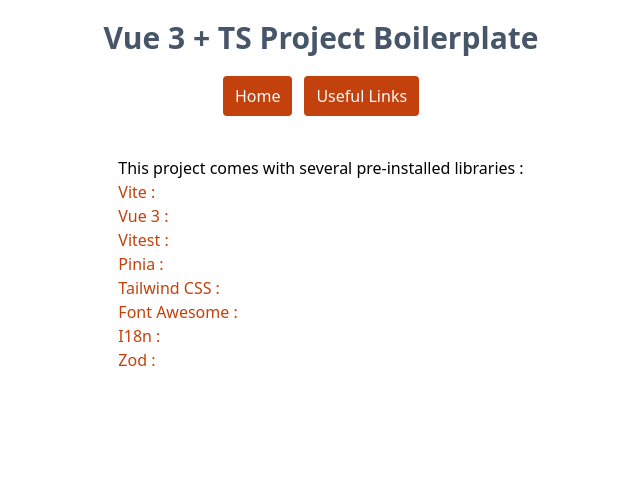
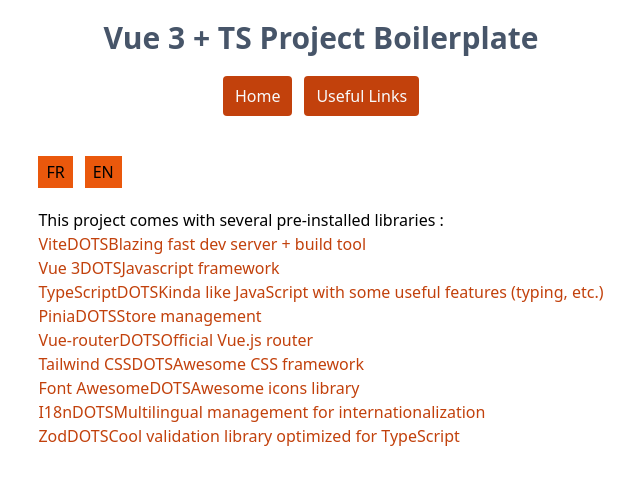
Before and after one commit to Ed4ru/boilerplate-vue3-typescript, a Vue app: page /links in a window 1280 px wide. Shown: the top 484 px of the page, without its empty margins (319-959 px from the left). Built offline with nearby package versions, Linux system fonts and the light colour scheme.

Commit message:
I18n examples (#3)

```diff
--- /dev/null
+++ b/src/assets/i18n/global.json
@@ -0,0 +1,30 @@
+{
+  "fr": {
+    "USEFUL_LINKS": {
+      "VITE": "Serveur de développement & Builder",
+      "VUE_3": "Framework Javascript",
+      "TYPESCRIPT": "Surcouche permettant d'ajouter du typage et d'autres outils à JavaScript",
+      "PINIA": "Gestion de stores permettant d'avoir des données accessibles dans toute l'application",
+      "VUE_ROUTER": "Router officiel Vue.js",
+      "VITEST": "Framework de test super rapide",
+      "TAILWIND_CSS": "Framework CSS",
+      "FONT_AWESOME": "Librairie d'icônes",
+      "I18N": "Gestion multilingue pour l'internationalisation du site",
+      "ZOD": "Librairie de validation optimisée pour TypeScript"
+    }
+  },
+  "en": {
+    "USEFUL_LINKS": {
+      "VITE": "Blazing fast dev server + build tool",
+      "VUE_3": "Javascript framework",
+      "TYPESCRIPT": "Kinda like JavaScript with some useful features (typing, etc.)",
+      "PINIA": "Store management",
+      "VUE_ROUTER": "Official Vue.js router",
+      "VITEST": "Testing framework powered by Vite",
+      "TAILWIND_CSS": "Awesome CSS framework",
+      "FONT_AWESOME": "Awesome icons library",
+      "I18N": "Multilingual management for internationalization",
+      "ZOD": "Cool validation library optimized for TypeScript"
+    }
+  }
+}
--- a/src/services/i18n.ts
+++ b/src/services/i18n.ts
@@ -1,7 +1,10 @@
 import { createI18n } from 'vue-i18n';
+import global from '@/assets/i18n/global.json';
 
 export const i18n = createI18n({
   legacy: false,
-  locale: 'fr',
-  messages: {}
+  locale: 'en',
+  messages: {
+    ...global
+  }
 });
--- a/src/views/UsefulLinks.vue
+++ b/src/views/UsefulLinks.vue
@@ -1,21 +1,53 @@
 <template>
   <div>
+    <div class="flex flex-row space-x-3 mb-5">
+      <button @click="switchLang('fr')">FR</button>
+      <button @click="switchLang('en')">EN</button>
+    </div>
     <p>This project comes with several pre-installed libraries :</p>
     <ul>
-      <li>Vite :</li>
-      <li>Vue 3 :</li>
-      <li>Vitest :</li>
-      <li>Pinia :</li>
-      <li>Tailwind CSS :</li>
-      <li>Font Awesome :</li>
-      <li>I18n :</li>
-      <li>Zod :</li>
+      <li>Vite{{ tl('DOTS') }}{{ t('USEFUL_LINKS.VITE') }}</li>
+      <li>Vue 3{{ tl('DOTS') }}{{ t('USEFUL_LINKS.VUE_3') }}</li>
+      <li>TypeScript{{ tl('DOTS') }}{{ t('USEFUL_LINKS.TYPESCRIPT') }}</li>
+      <li>Pinia{{ tl('DOTS') }}{{ t('USEFUL_LINKS.PINIA') }}</li>
+      <li>Vue-router{{ tl('DOTS') }}{{ t('USEFUL_LINKS.VUE_ROUTER') }}</li>
+      <li>Tailwind CSS{{ tl('DOTS') }}{{ t('USEFUL_LINKS.TAILWIND_CSS') }}</li>
+      <li>Font Awesome{{ tl('DOTS') }}{{ t('USEFUL_LINKS.FONT_AWESOME') }}</li>
+      <li>I18n{{ tl('DOTS') }}{{ t('USEFUL_LINKS.I18N') }}</li>
+      <li>Zod{{ tl('DOTS') }}{{ t('USEFUL_LINKS.ZOD') }}</li>
     </ul>
   </div>
 </template>
 
+<script lang="ts" setup>
+import { useI18n } from 'vue-i18n';
+import { i18n } from '@/services/i18n';
+
+const { t } = i18n.global;
+const { t: tl } = useI18n({ inheritLocale: true, useScope: 'local' });
+
+const switchLang = (locale: 'en' | 'fr') => {
+  i18n.global.locale.value = locale;
+};
+</script>
+
 <style lang="scss" scoped>
+button {
+  @apply bg-orange-600 px-2 py-1;
+}
+
 li {
   @apply text-orange-700;
 }
 </style>
+
+<i18n>
+{
+  "en": {
+    "DOTS": ": "
+  },
+  "fr": {
+    "DOTS": " : "
+  }
+}
+</i18n>
```
Also changed, not shown: 1 other file (tests, documents, lock files or other folders).
